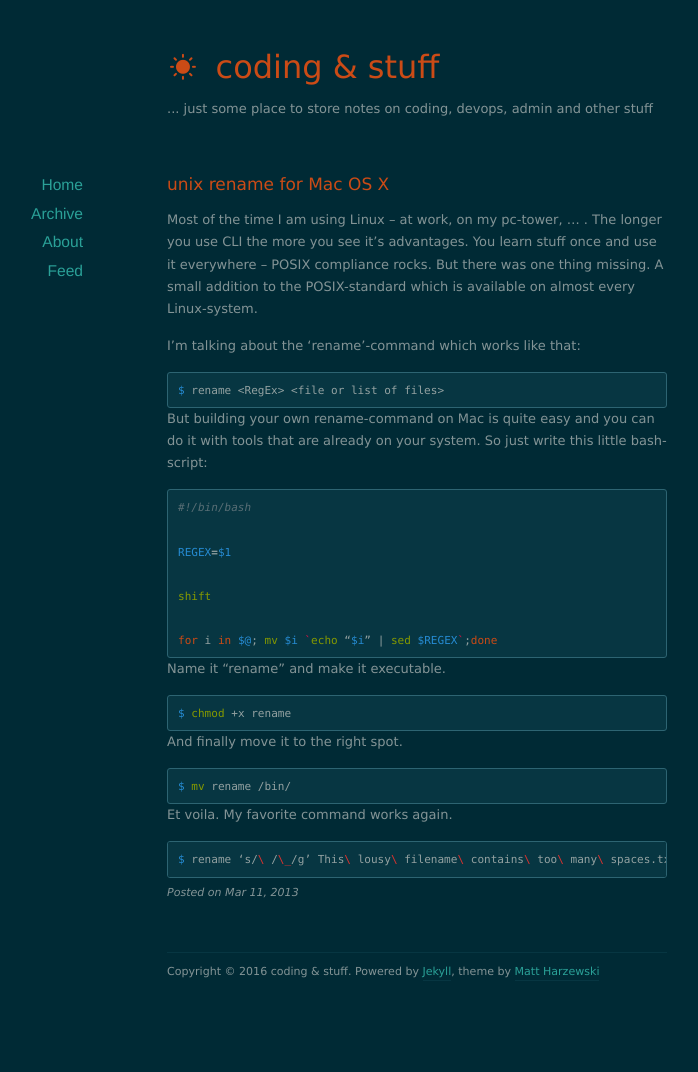
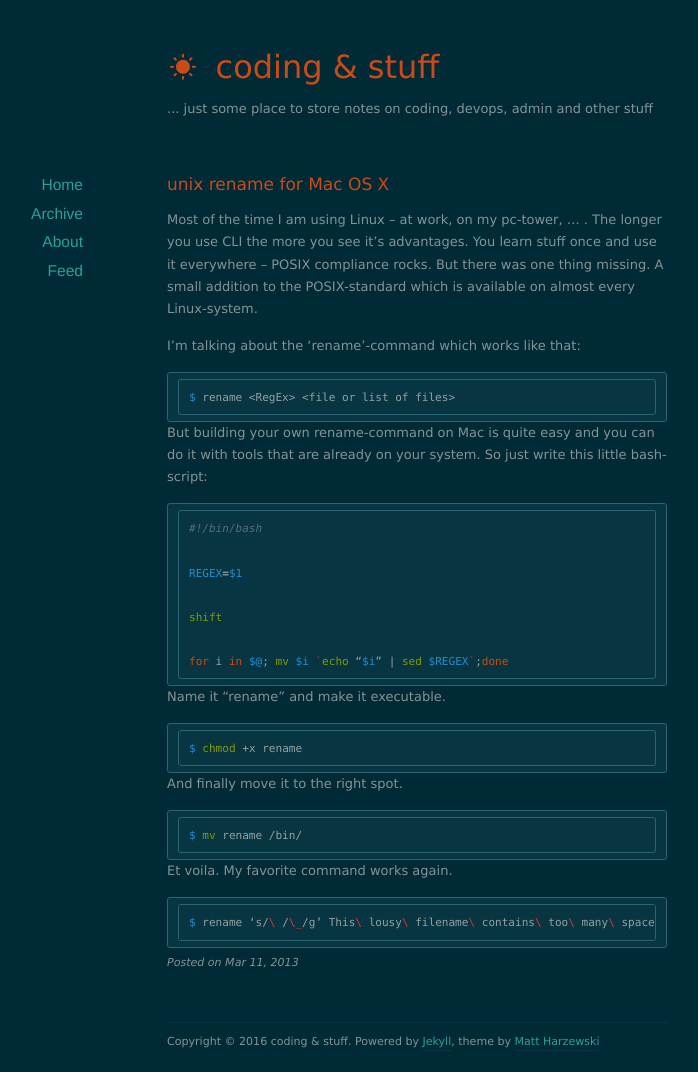
Before and after one commit to grossjonas/grossjonas.github.com, a Jekyll site: the page built from _posts/2013-03-11-unix-rename-for-Mac-OS-X.markdown, in a window 1280 px wide. Shown: the whole page, without its empty margins (223-921 px from the left). Built offline with Jekyll 4.4.1, drawn with Linux system fonts in a browser that asks for light colours; nearby versions of some CDN libraries; before the commit the page ends 1002 px from its top, so only the background shows below that.

Commit message:
try new highlighting

````diff
--- a/_posts/2013-03-11-unix-rename-for-Mac-OS-X.markdown
+++ b/_posts/2013-03-11-unix-rename-for-Mac-OS-X.markdown
@@ -7,13 +7,13 @@
 Most of the time I am using Linux – at work, on my pc-tower, … . The longer you use CLI the more you see it’s advantages. You learn stuff once and use it everywhere – POSIX compliance rocks. But there was one thing missing. A small addition to the POSIX-standard which is available on almost every Linux-system.
 
 I’m talking about the ‘rename’-command which works like that:
-{% highlight bash %}
+``` bash
 $ rename <RegEx> <file or list of files>
-{% endhighlight %}
+```
 
 But building your own rename-command on Mac is quite easy and you can do it with tools that are already on your system. So just write this little bash-script:
 
-{% highlight bash %}
+``` bash
 #!/bin/bash
 
 REGEX=$1
@@ -21,22 +21,22 @@
 shift
 
 for i in $@; mv $i `echo “$i” | sed $REGEX`;done
-{% endhighlight %}
+```
 
 Name it “rename” and make it executable.
 
-{% highlight bash %}
+``` bash
 $ chmod +x rename
-{% endhighlight %}
+```
 
 And finally move it to the right spot.
 
-{% highlight bash %}
+``` bash
 $ mv rename /bin/
-{% endhighlight %}
+```
 
 Et voila. My favorite command works again.
 
-{% highlight bash %}
+``` bash
 $ rename ‘s/\ /\_/g’ This\ lousy\ filename\ contains\ too\ many\ spaces.txt
-{% endhighlight %}
+```
````
